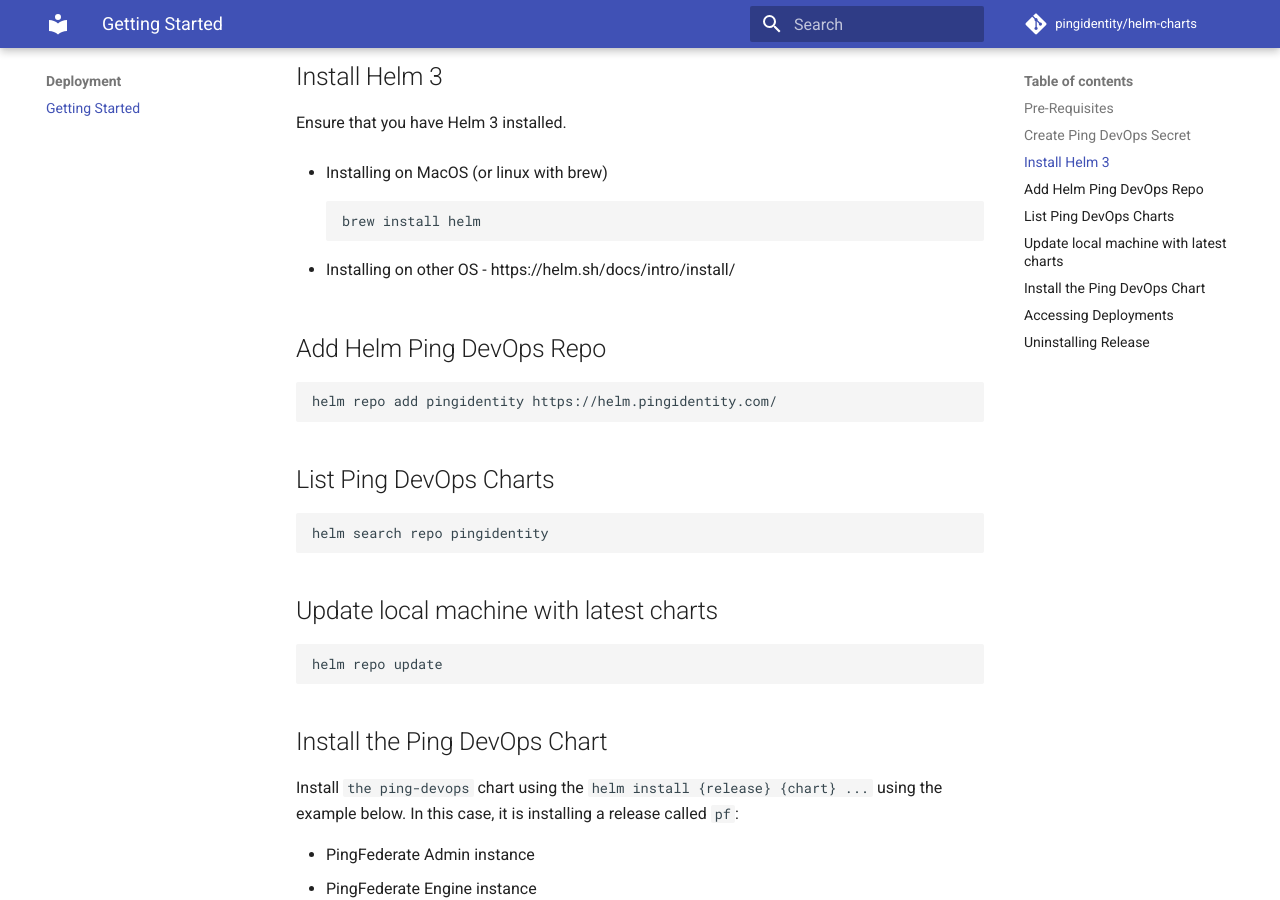
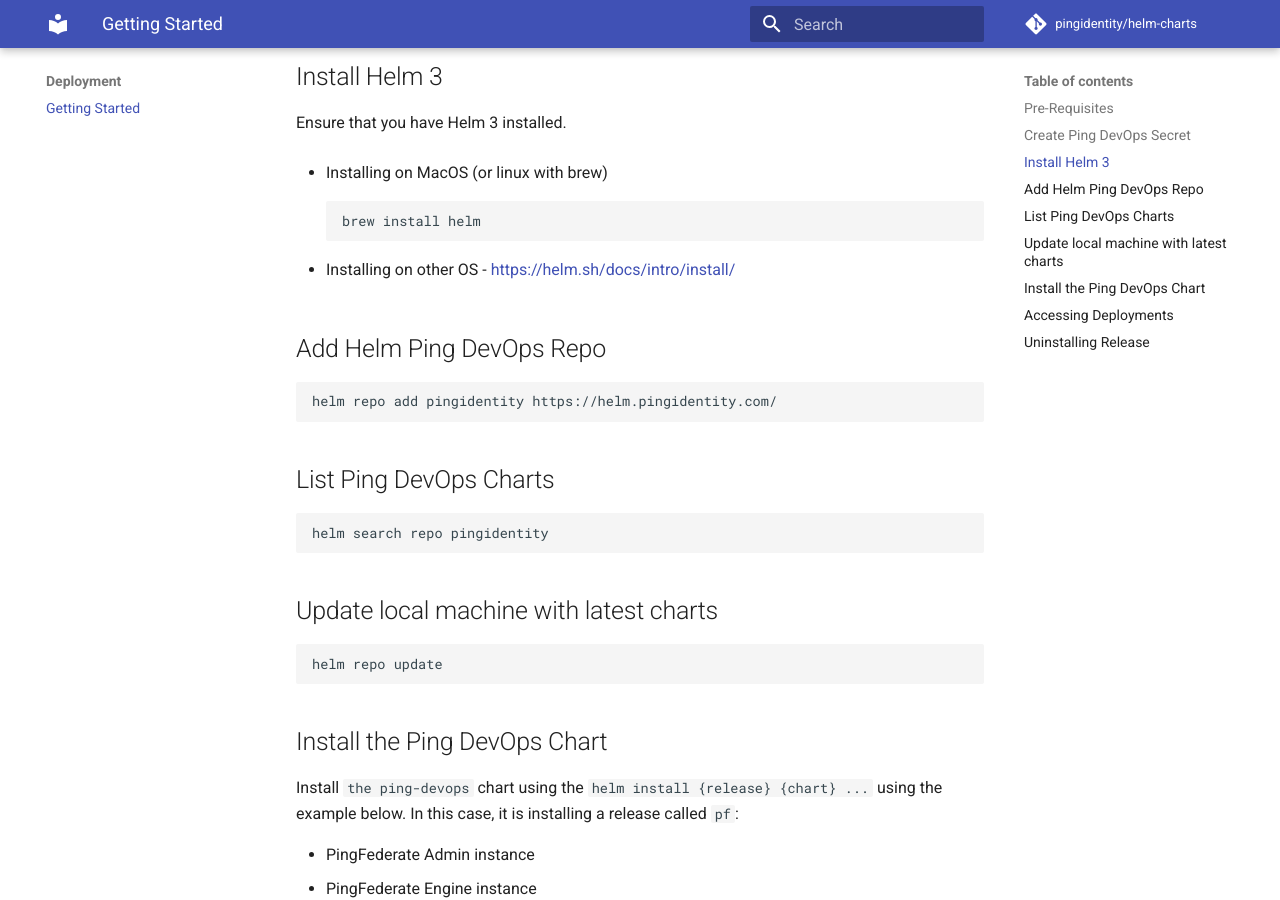
Before and after one commit to pingidentity/helm-charts, an MkDocs documentation site: the page built from docs/deploy/index.md, in a window 1280 px wide and 900 px high, scrolled down 800 px. Built offline with MkDocs 1.6.1 and Material for MkDocs 9.7.7, drawn with Linux system fonts in a browser that asks for light colours; comment, search, counter and statistics services are not loaded.

Commit message:
add link md

````diff
--- a/docs/deploy/index.md
+++ b/docs/deploy/index.md
@@ -31,7 +31,7 @@
     brew install helm
     ```
 
-* Installing on other OS - https://helm.sh/docs/intro/install/
+* Installing on other OS - <https://helm.sh/docs/intro/install/>
 
 ## Add Helm Ping DevOps Repo
 
````
Also changed, not shown: 1 other file.
